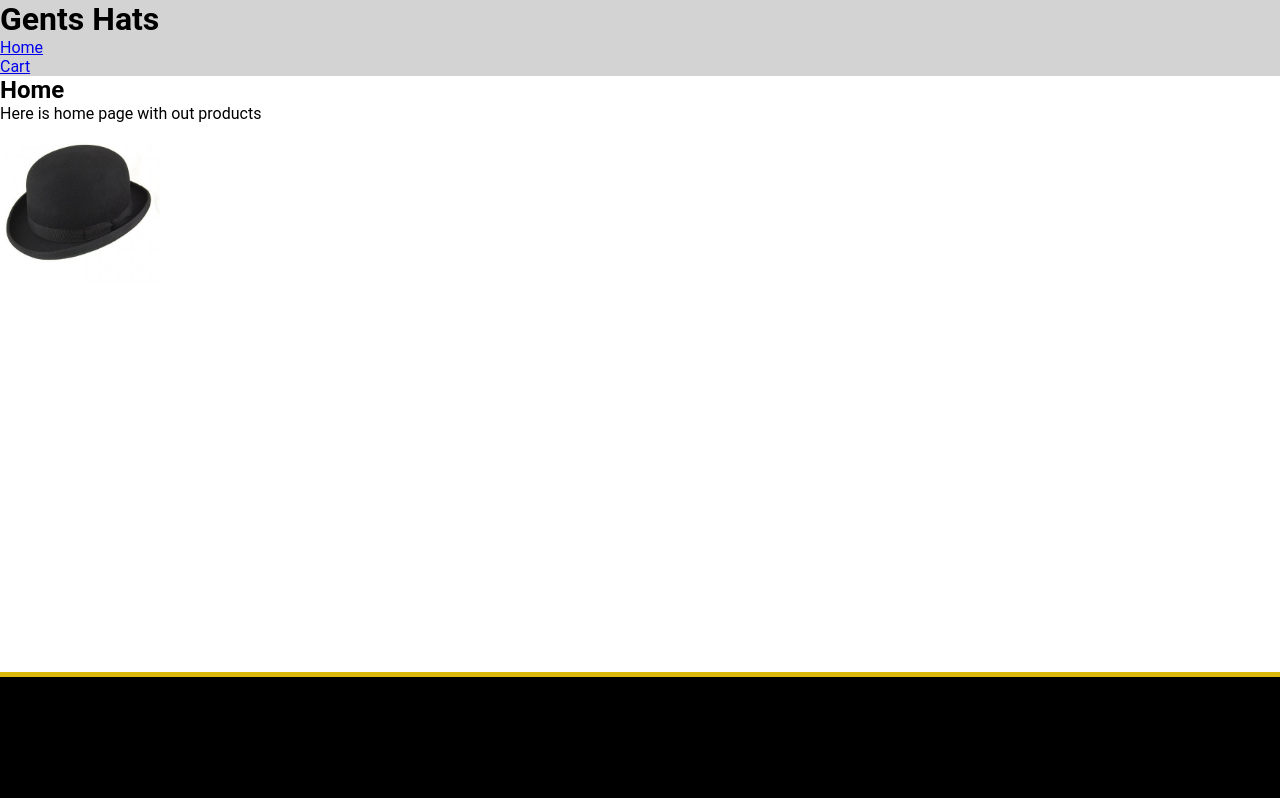
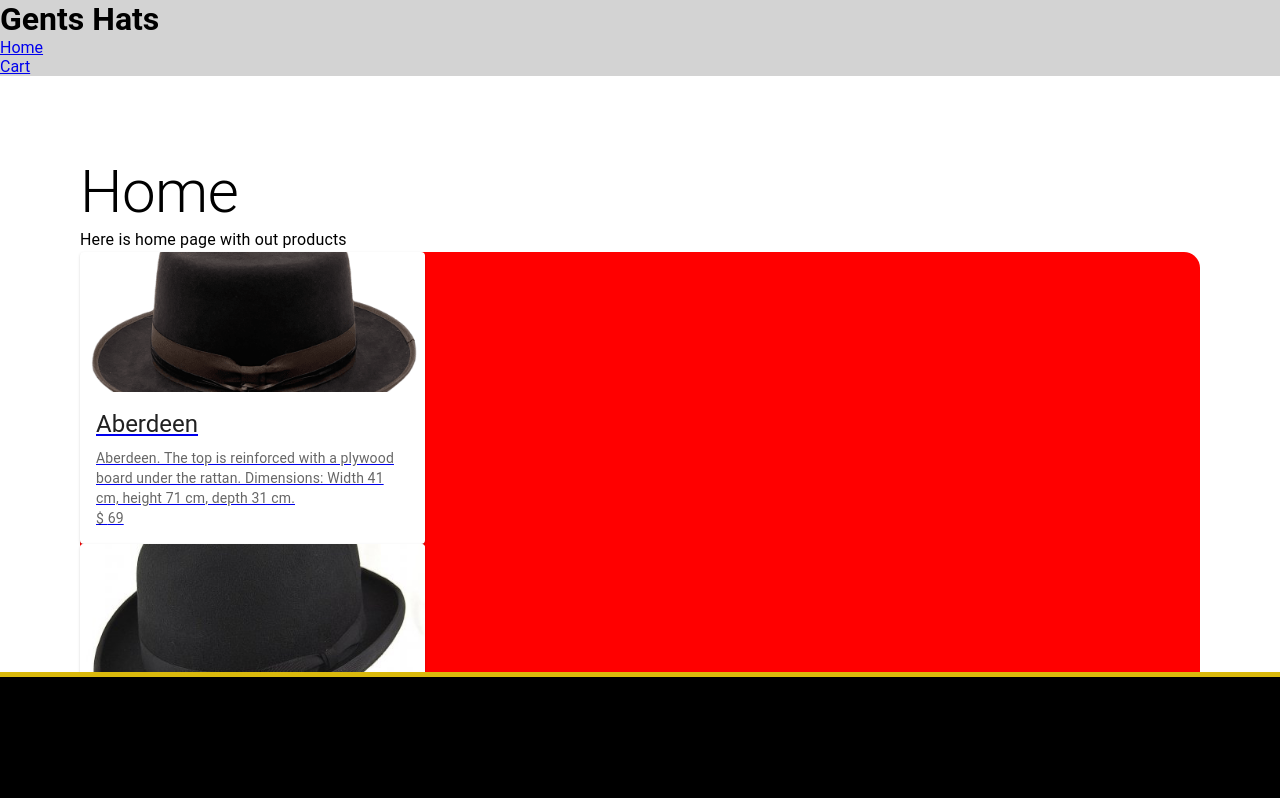
Before and after one commit to Sillen00/React-Webshop-Gents-Hat, a React (Vite) app: page / in a window 1280 px wide. Shown: the top 798 px of the page. Built offline with nearby package versions, Linux system fonts and the light colour scheme.

Commit message:
npm update, render products to home

```diff
--- a/data/index.ts
+++ b/data/index.ts
@@ -13,15 +13,7 @@ export interface CartItem extends Product {
   quantity: number
 }
 
-/**
- * function that returns a unique Id, both numbers and letters
- */
-export const generateId = () => {
-  const newId = Math.floor(1 + Math.random() * 0x1000)
-    .toString(16)
-    .substring(1)
-  return newId
-}
+export const test = 22;
 
 export const products: Product[] = [
   {
@@ -67,7 +59,7 @@ export const products: Product[] = [
     id: 'f4',
   },
   {
-    image: '../public/images/stockman.png',
+    image: '../public/images/stockman.jpeg',
     title: 'Stockman',
     description:
       'Stockman. Upholstered headboard attached to the wall (two hooks on the back). Wooden frame (pine). Upholstery in velvet of polyester and filling of polyether. Width 95 cm. Height 61.5 cm. Depth 7.5 cm.',
@@ -97,7 +89,7 @@ export const products: Product[] = [
     size: 'M',
     color: 'Black',
     inStock: false,
-    id: 'a3',
+    id: 'a1',
   },
   {
     image: '../public/images/traveller.jpeg',
@@ -108,10 +100,10 @@ export const products: Product[] = [
     size: 'M',
     color: 'Black',
     inStock: true,
-    id: 'a3',
+    id: 'a2',
   },
   {
-    image: '../public/images/woolfelt.jpeg',
+    image: '../public/images/woolfelt.jpg',
     title: 'Woolfelt Hat',
     description:
       'Woolfelt hat. Side table / cabinet in solid mango wood with wax-treated surface. Two doors with wooden handles and soft closing. The cabinet is divided inside and has a fixed shelf. Dimensions between shelves approx. 27 cm. Clear height under furniture 14 cm. Delivered assembled.',
@@ -119,6 +111,6 @@ export const products: Product[] = [
     size: 'M',
     color: 'Black',
     inStock: true,
-    id: 'a3',
+    id: 'a4',
   },
 ]
--- a/package.json
+++ b/package.json
@@ -18,6 +18,9 @@
     "test:vg": "plugga test --run .vg."
   },
   "dependencies": {
+    "@emotion/react": "^11.10.6",
+    "@emotion/styled": "^11.10.6",
+    "@mui/material": "^5.11.12",
     "react": "^18.2.0",
     "react-dom": "^18.2.0",
     "react-router-dom": "^6.8.2"
--- /dev/null
+++ b/src/components/ProductCard.tsx
@@ -0,0 +1,34 @@
+import { CardActionArea } from '@mui/material'
+import Card from '@mui/material/Card'
+import CardContent from '@mui/material/CardContent'
+import CardMedia from '@mui/material/CardMedia'
+import Typography from '@mui/material/Typography'
+import { Link } from 'react-router-dom'
+import { Product } from '../../data'
+
+interface Props {
+  product: Product
+}
+
+export default function ProductCard({ product }: Props) {
+  return (
+    <Link to='./product-description'>
+      <Card sx={{ maxWidth: 345 }}>
+        <CardActionArea>
+          <CardMedia component='img' height='140' image={product.image} alt={product.title} />
+          <CardContent>
+            <Typography gutterBottom variant='h5' component='div'>
+              {product.title}
+            </Typography>
+            <Typography variant='body2' color='text.secondary'>
+              {product.description}
+            </Typography>
+            <Typography variant='body2' color='text.secondary'>
+              $ {product.price}
+            </Typography>
+          </CardContent>
+        </CardActionArea>
+      </Card>
+    </Link>
+  )
+}
--- a/src/pages/Home.tsx
+++ b/src/pages/Home.tsx
@@ -1,20 +1,24 @@
-import { CSSProperties } from 'react'
-import { Link } from 'react-router-dom'
+import { Box, SxProps, Theme, Typography } from '@mui/material'
+import { products } from '../../data'
+import ProductCard from '../components/ProductCard'
 
 function Home() {
   return (
-    <>
-      <h2>Home</h2>
-      <p>Here is home page with out products</p>
-      <Link to='./product-description'>
-        <img style={hatStyle} src='../public/images/bowler.jpeg' />
-      </Link>
-    </>
+    <Box sx={theme => ({ padding: theme.spacing(10) })}>
+      <Typography variant='h2'>Home</Typography>
+      <Typography>Here is home page with out products</Typography>
+      <Box sx={cardListSx}>
+        {products.map(product => (
+          <ProductCard product={product} key={product.id} />
+        ))}
+      </Box>
+    </Box>
   )
 }
 
-const hatStyle: CSSProperties = {
-  width: '10rem',
-}
+const cardListSx: SxProps<Theme> = theme => ({
+  borderRadius: theme.spacing(2),
+  background: 'red',
+})
 
 export default Home
```
Also changed, not shown: src/data.ts (deleted, +0 -9 lines), 1 other file (tests, documents, lock files or other folders).
